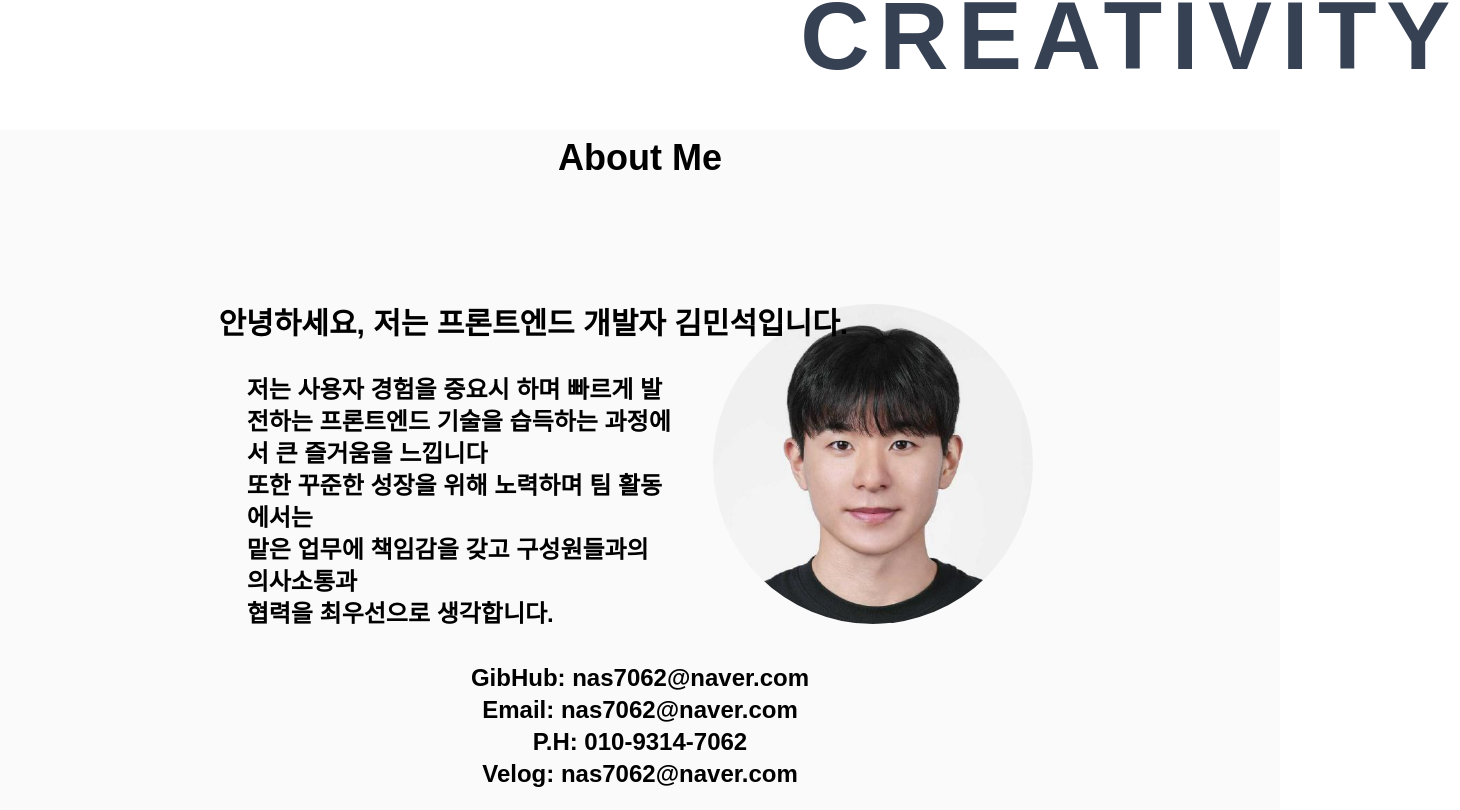
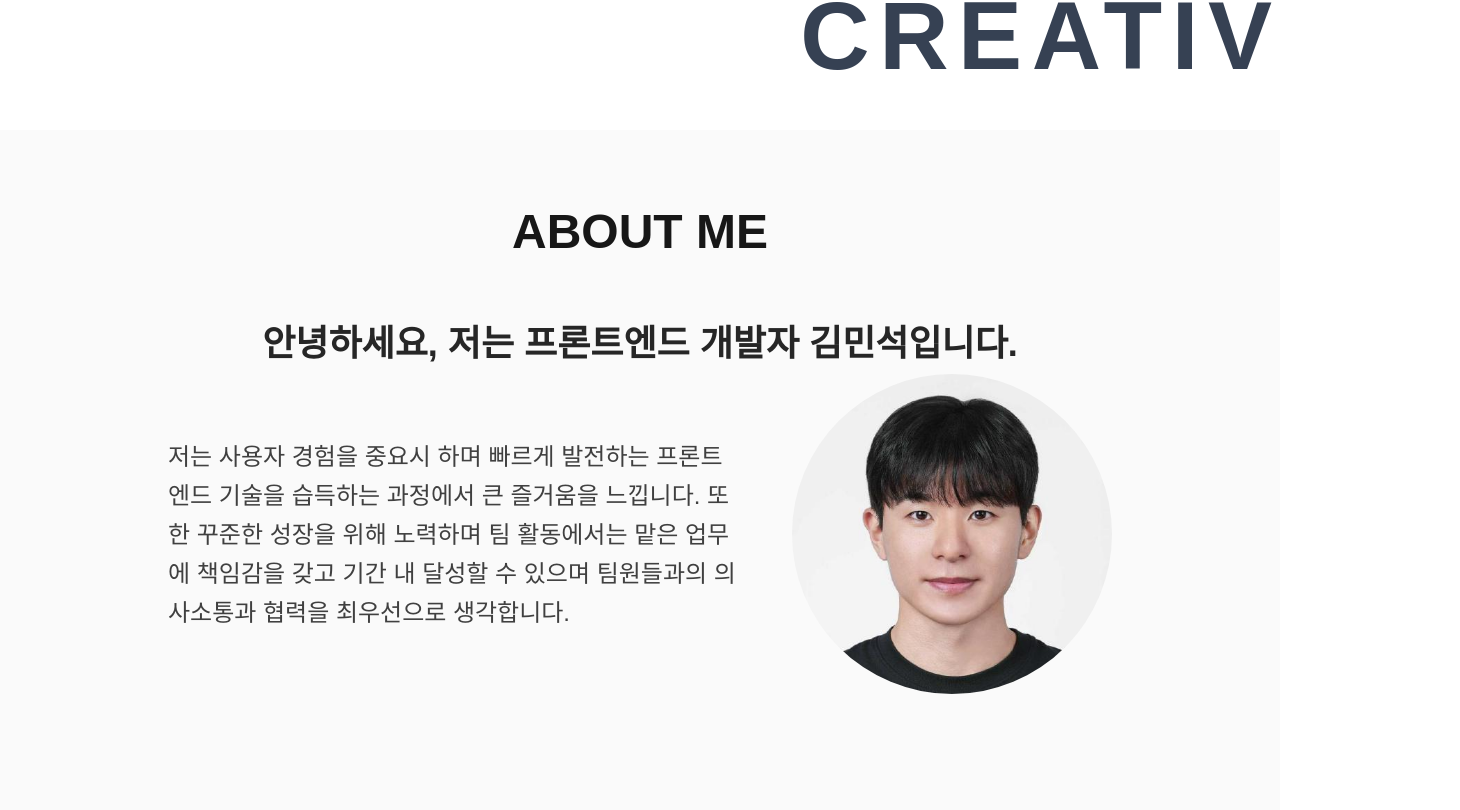
Before and after one commit to nas7062/PORTPOLIO, a React (Vite) app: page / in a window 1280 px wide. Shown: the part 510-1320 px from the top of the page, 1460 px wide, since content can reach past the window. Built offline with nearby package versions, Linux system fonts and the light colour scheme; a web font is replaced by a local one.

Commit message:
style : 소개 부분 수정

```diff
--- a/src/App.tsx
+++ b/src/App.tsx
@@ -5,7 +5,7 @@ import ScrollProgress from './components/ScrollProgress';
 
 function App() {
   return (
-    <div className="min-h-screen flex flex-col items-center justify-center relative">
+    <div className="min-h-screen flex flex-col items-center justify-center relative overflow-x-hidden">
       <ScrollProgress />
       <Header />
       <div className="z-10 w-full">
--- a/src/components/ParallaxSection.tsx
+++ b/src/components/ParallaxSection.tsx
@@ -1,58 +1,79 @@
-import { motion, useScroll, useTransform } from 'framer-motion';
+import { motion, useScroll, useTransform, type Variants } from 'framer-motion';
 import { useRef } from 'react';
 import profileImage from '../assets/profile.jpg';
+
+const container: Variants = {
+  hidden: { opacity: 0 },
+  show: {
+    opacity: 1,
+    transition: { staggerChildren: 0.08, when: 'beforeChildren' },
+  },
+};
+
+const fadeUp: Variants = {
+  hidden: { opacity: 0, y: 50 },
+  show: {
+    opacity: 1,
+    y: 0,
+    transition: { duration: 0.5, ease: 'easeOut' },
+  },
+};
+
 export default function ParallaxSection() {
   const ref = useRef<HTMLDivElement>(null);
   const { scrollYProgress } = useScroll({ target: ref, offset: ['start end', 'end start'] });
-  const yBg = useTransform(scrollYProgress, [0, 1], [0, -120]); // 배경 위로
-  const yFg = useTransform(scrollYProgress, [0, 1], [0, 60]); // 전경 아래로
+
+  const yBg = useTransform(scrollYProgress, [0, 1], [0, -120]);
+  const yFg = useTransform(scrollYProgress, [0, 1], [0, 60]);
 
   return (
-    <section ref={ref} className="relative h-[100svh] overflow-clip" id="about">
+    <motion.section
+      ref={ref}
+      id="about"
+      className="relative h-[100svh] overflow-clip"
+      variants={container}
+      initial="hidden"
+      whileInView="show"
+      viewport={{ amount: 0.35, once: true }}
+    >
       <motion.div style={{ y: yBg }} className="absolute inset-0 -z-10 bg-neutral-50" />
-      <div className="sticky top-0 h-[90svh] flex justify-center flex-col">
-        <motion.h2 style={{ y: yFg }} className="text-4xl font-bold text-center relative bottom-32">
-          About Me
+      <div className="sticky top-0 h-[90svh] flex flex-col items-center justify-center px-6 md:px-10">
+        <motion.h2
+          variants={fadeUp}
+          style={{ y: yFg }}
+          className="mb-6 text-center text-4xl font-bold text-neutral-900 md:mb-10 md:text-5xl absolute top-10"
+        >
+          ABOUT ME
         </motion.h2>
-        <motion.p style={{ y: yFg }} className="text-3xl font-bold text-center w-5/6 ">
+
+        <motion.p
+          variants={fadeUp}
+          style={{ y: yFg }}
+          className="mb-10 text-center text-2xl font-semibold text-neutral-800 md:mb-12 md:text-4xl"
+        >
           안녕하세요, 저는 프론트엔드 개발자 김민석입니다.
         </motion.p>
-        <motion.div className="flex gap-10 justify-center items-center">
-          <motion.p style={{ y: yFg }} className="text-2xl font-bold w-1/3">
+
+        <motion.div
+          variants={fadeUp}
+          className="flex w-full max-w-5xl items-center justify-center gap-8 md:gap-12"
+        >
+          <p className="w-full max-w-xl text-base leading-relaxed text-neutral-700 md:text-2xl">
             저는 사용자 경험을 중요시 하며 빠르게 발전하는 프론트엔드 기술을 습득하는 과정에서 큰
-            즐거움을 느낍니다 <br />
-            또한 꾸준한 성장을 위해 노력하며 팀 활동에서는 <br />
-            맡은 업무에 책임감을 갖고 구성원들과의 의사소통과 <br />
-            협력을 최우선으로 생각합니다.
-          </motion.p>
+            즐거움을 느낍니다. 또한 꾸준한 성장을 위해 노력하며 팀 활동에서는 맡은 업무에 책임감을
+            갖고 기간 내 달성할 수 있으며 팀원들과의 의사소통과 협력을 최우선으로 생각합니다.
+          </p>
 
-          <div className="overflow-hidden rounded-full w-80 h-80">
-            <img src={profileImage} alt="이미지" />
+          <div className="h-64 w-64 overflow-hidden rounded-full md:h-80 md:w-80">
+            <img
+              src={profileImage}
+              alt="김민석 프로필 사진"
+              loading="lazy"
+              className="h-full w-full object-cover"
+            />
           </div>
         </motion.div>
-        <motion.p style={{ y: yFg }} className="text-2xl font-bold text-center">
-          GibHub:{' '}
-          <a
-            href="https://github.com/nas7062"
-            target="_blank"
-            rel="noopener noreferrer"
-            className="hover:text-amber-800"
-          >
-            nas7062@naver.com
-          </a>
-          <br /> Email: nas7062@naver.com <br />
-          P.H: 010-9314-7062 <br />
-          Velog:{' '}
-          <a
-            href="https://velog.io/@10012/posts"
-            target="_blank"
-            rel="noopener noreferrer"
-            className="hover:text-amber-800"
-          >
-            nas7062@naver.com
-          </a>
-        </motion.p>
       </div>
-    </section>
+    </motion.section>
   );
 }
--- a/src/components/ScrollProgress.tsx
+++ b/src/components/ScrollProgress.tsx
@@ -1,11 +1,22 @@
-import { motion, useScroll } from 'framer-motion';
-
+import { motion, useScroll, useTransform } from 'framer-motion';
+import CharImage from '../assets/char.png';
 export default function ScrollProgress() {
   const { scrollYProgress } = useScroll();
+  const x = useTransform(scrollYProgress, (v) => `calc(${v * 100}vw - 35px)`);
+
   return (
-    <motion.div
-      className="fixed left-0 right-0 top-0 h-1 bg-black/80 origin-left z-50"
-      style={{ scaleX: scrollYProgress }}
-    />
+    <div className="pointer-events-none fixed inset-x-0 top-0 z-[9999]">
+      {/* 진행 바 */}
+      <motion.div className="h-1.5 origin-left bg-black/90" style={{ scaleX: scrollYProgress }} />
+
+      {/* 캐릭터 이미지 */}
+      <motion.img
+        src={CharImage}
+        alt="character"
+        className="absolute top-[-6px] h-10 w-10 select-none drop-shadow"
+        style={{ x }}
+        draggable={false}
+      />
+    </div>
   );
 }
```
Also changed, not shown: src/assets/char.png (added).
